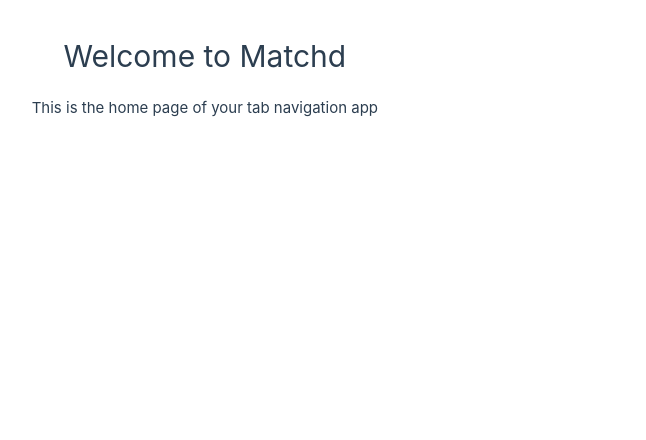
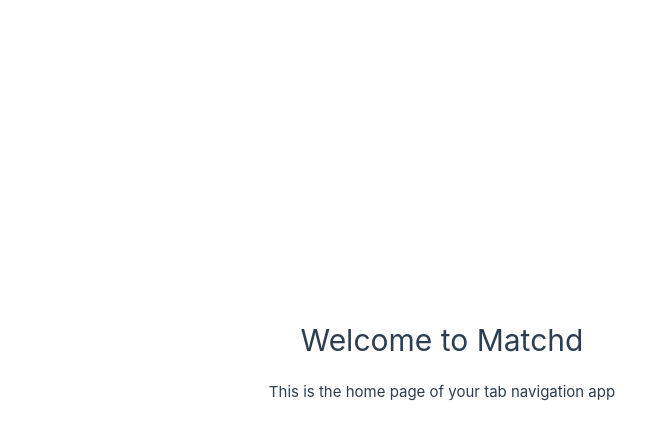
Before and after one commit to limeiralucas/matchd, a Vue app: page / in a window 1280 px wide. Shown: the top 440 px of the page, without its empty margins (198-844 px from the left). Built offline with nearby package versions, Linux system fonts and the light colour scheme; the HTML template or start-up script is replaced by a standard one.

Commit message:
fix: centralize content

```diff
--- a/src/App.vue
+++ b/src/App.vue
@@ -17,10 +17,15 @@
   min-height: 100vh;
   display: flex;
   flex-direction: column;
+  width: 100%;
+  max-width: 100%;
 }
 
 .main-content {
   flex: 1;
   padding-bottom: 5rem; /* Space for bottom navigation */
+  width: 100%;
+  display: flex;
+  flex-direction: column;
 }
 </style>
--- a/src/assets/main.css
+++ b/src/assets/main.css
@@ -1,9 +1,7 @@
 @import './base.css';
 
 #app {
-  max-width: 1280px;
   margin: 0 auto;
-  padding: 2rem;
   font-weight: normal;
 }
 
@@ -28,8 +26,7 @@
   }
 
   #app {
-    display: grid;
-    grid-template-columns: 1fr 1fr;
+    width: 100%;
     padding: 0 2rem;
   }
 }
--- a/src/views/AboutView.vue
+++ b/src/views/AboutView.vue
@@ -9,6 +9,13 @@
 .about {
   padding: 2rem;
   text-align: center;
+  flex: 1;
+  width: 100%;
+  height: 100%;
+  display: flex;
+  flex-direction: column;
+  align-items: center;
+  justify-content: center;
 }
 
 h1 {
--- a/src/views/HomeView.vue
+++ b/src/views/HomeView.vue
@@ -9,6 +9,13 @@
 .home {
   padding: 2rem;
   text-align: center;
+  flex: 1;
+  width: 100%;
+  height: 100%;
+  display: flex;
+  flex-direction: column;
+  align-items: center;
+  justify-content: center;
 }
 
 h1 {
--- a/src/views/ProfileView.vue
+++ b/src/views/ProfileView.vue
@@ -9,6 +9,13 @@
 .profile {
   padding: 2rem;
   text-align: center;
+  flex: 1;
+  width: 100%;
+  height: 100%;
+  display: flex;
+  flex-direction: column;
+  align-items: center;
+  justify-content: center;
 }
 
 h1 {
```
